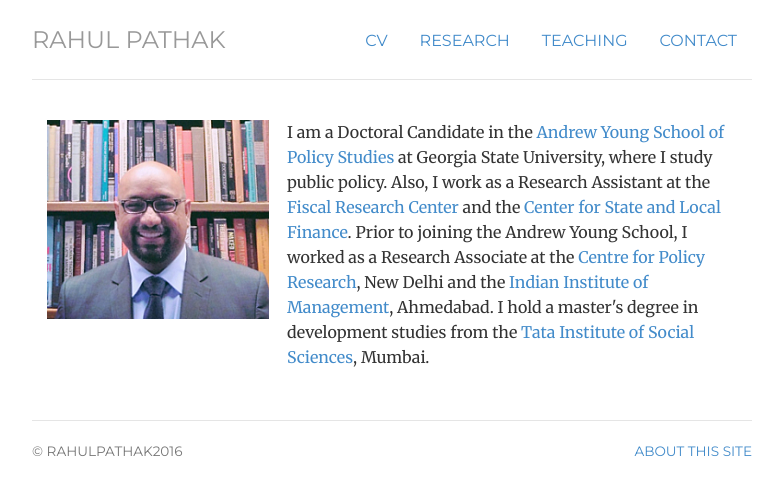
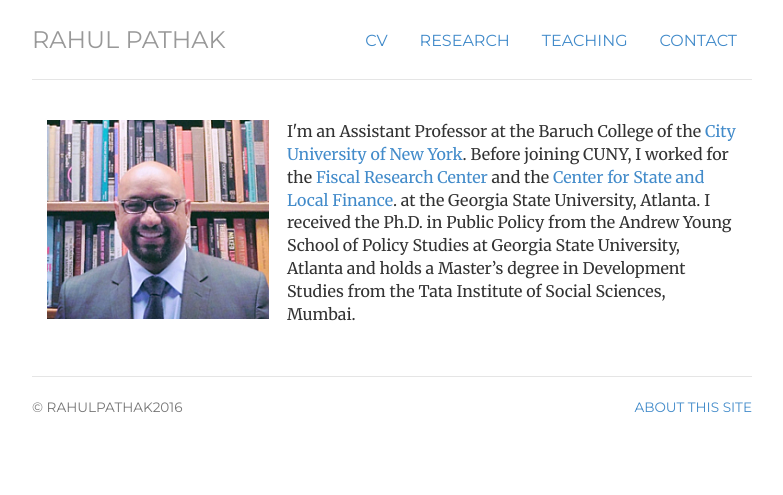
Before and after one commit to pathak-rahul/pathak-rahul.github.io, a Jekyll site: the page built from index.html, in a window 1280 px wide. Shown: the top 495 px of the page, without its empty margins (248-1031 px from the left). Built offline with Jekyll 4.4.1, drawn with Linux system fonts in a browser that asks for light colours.

Commit message:
Update index.html

```diff
--- a/index.html
+++ b/index.html
@@ -14,7 +14,10 @@
 	</div>
 	<div itemscope itemtype="http://data-vocabulary.org/Person" class="col-sm-8">
 
-	<p class-"lead"> I am a Doctoral Candidate in the <a href="http://aysps.gsu.edu/"> Andrew Young School of Policy Studies</a> at Georgia State University, where I study public policy. Also, I work as a Research Assistant at the <a href="http://frc.gsu.edu/"> Fiscal Research Center </a> and the <a href="http://cslf.gsu.edu/"> Center for State and Local Finance</a>. Prior to joining the Andrew Young School, I worked as a Research Associate at the <a href="http://www.cprindia.org/"> Centre for Policy Research</a>, New Delhi and the <a href="http://www.iimahd.ernet.in/"> Indian Institute of Management</a>, Ahmedabad. I hold a master's degree in development studies from the <a href="http://tiss.edu/"> Tata Institute of Social Sciences</a>, Mumbai. </p> </span>
+I'm an Assistant Professor at the <http://www.baruch.cuny.edu/mspia/> Baruch College </a> of the <a href="http://www2.cuny.edu"> City University of New York</a>. Before joining CUNY, I worked for the <a href="http://frc.gsu.edu/"> Fiscal Research Center </a> and the <a href="http://cslf.gsu.edu/"> Center for State and Local Finance</a>. at the Georgia State University, Atlanta.
+
+I received the Ph.D. in Public Policy from the Andrew Young School of Policy Studies at Georgia State University, Atlanta and holds a Master’s degree in Development Studies from the Tata Institute of Social Sciences, Mumbai.
+
 </p>
 	</div>
 
```
